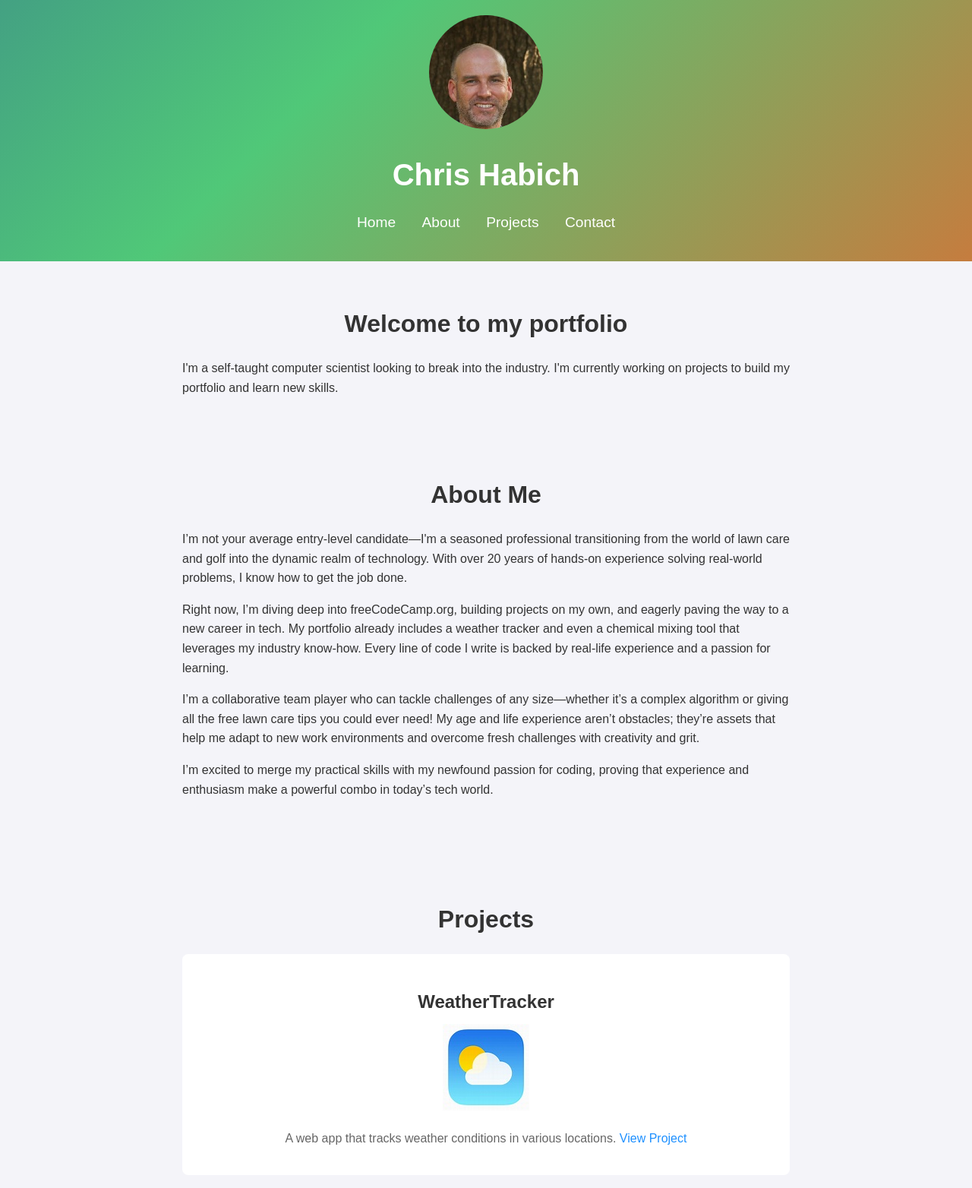
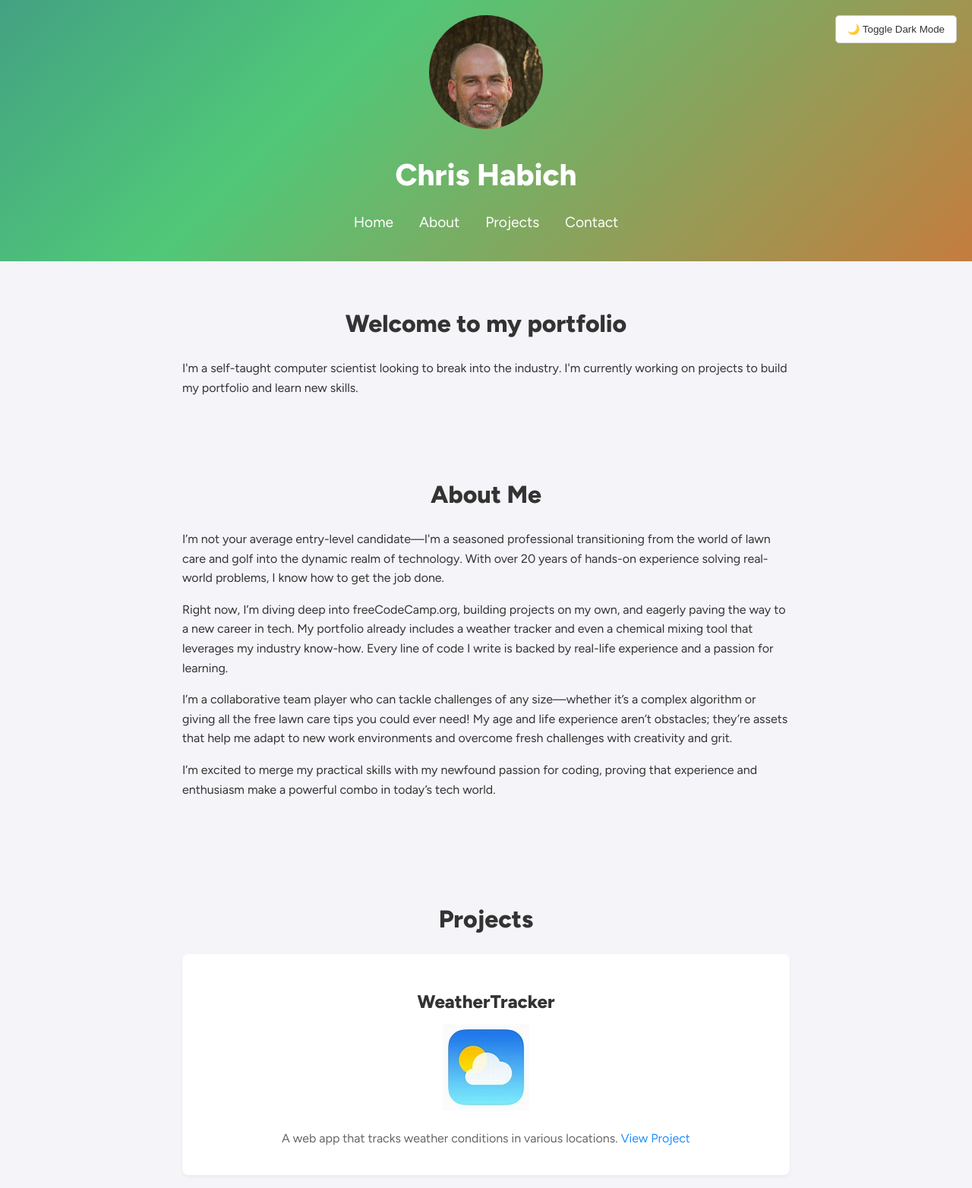
Before and after one commit to CS81Turf/portfolio, a plain HTML site: page index.html in a window 1280 px wide. Shown: the top 1564 px of the page at 76% size. Drawn offline with Linux system fonts and the light colour scheme.

Commit message:
Add files via upload
Added Dark Mode/ JS and updated font

```diff
--- a/index.html
+++ b/index.html
@@ -7,12 +7,15 @@
     <meta name="description" content="Chris Habich's portfolio showcasing projects and skills.">
     <title>Chris Habich - Portfolio</title>
     <link rel="stylesheet" href="styles.css">
+    <link href="https://fonts.googleapis.com/css2?family=Poppins:wght@400;600&display=swap" rel="stylesheet">
 </head>
 
 <body>
     <header>
         <img src="images/chris_headshot.jpg" alt="My image" class="header-img">
         <h1>Chris Habich</h1>
+        <button class="toggle-btn" onclick="toggleDarkMode()">🌙 Toggle Dark Mode</button>
+
         <nav>
             <ul>
                 <li><a href="#home">Home</a></li>
@@ -82,7 +85,8 @@
         </section>
 
         <section id="contact" class="centered-section">
-            <h2>Contact</h2>
+            <h2>Contact Me</h2>
+            <h4>Have a project in mind? Let's talk!</h4>
             <form id="contact-form" action="https://formsubmit.co/be4300bb1eed82e11b89dadf9f19fc78" method="POST">
                 <input type="hidden" name="_subject" value="New Portfolio Contact Request">
                 <input type="hidden" name="_captcha" value="false"> <!-- Optional to disable captcha -->
@@ -130,6 +134,24 @@
                 })
                 .catch(error => console.error('Error:', error));
         });
+
+        function toggleDarkMode() {
+            document.body.classList.toggle('dark-mode');
+
+            // Optionally store preference
+            if (document.body.classList.contains('dark-mode')) {
+                localStorage.setItem('theme', 'dark');
+            } else {
+                localStorage.setItem('theme', 'light');
+            }
+        }
+
+        // Load saved theme on page load
+        document.addEventListener('DOMContentLoaded', () => {
+            if (localStorage.getItem('theme') === 'dark') {
+                document.body.classList.add('dark-mode');
+            }
+        });
     </script>
 
 </body>
--- a/styles.css
+++ b/styles.css
@@ -1,13 +1,32 @@
-/* General Styles */
+/* Google Font */
+@import url('https://fonts.googleapis.com/css2?family=Figtree:wght@400;600;800&display=swap');
+
+/* Base Styles */
 body {
-    font-family: 'Poppins', sans-serif;
+    font-family: 'Figtree', sans-serif;
     line-height: 1.6;
     margin: 0;
     padding: 0;
-    background-color: #f4f4f9;
-    color: #333;
+    background-color: var(--bg);
+    color: var(--text);
+    transition: background-color 0.3s, color 0.3s;
 }
 
+:root {
+    --bg: #f4f4f9;
+    --text: #333;
+    --card: #fff;
+    --accent: #1e90ff;
+}
+
+body.dark-mode {
+    --bg: #121212;
+    --text: #f4f4f9;
+    --card: #1e1e1e;
+    --accent: #80d0ff;
+}
+
+/* Header */
 header {
     background: linear-gradient(135deg, #1e3c72, #2a5298, #50c878, #ff5722);
     background-size: 300% 300%;
@@ -50,6 +69,7 @@ nav ul li a:hover {
     text-decoration: underline;
 }
 
+/* Sections */
 section {
     padding: 30px 20px;
     max-width: 800px;
@@ -60,7 +80,7 @@ h2 {
     font-size: 2em;
     margin-bottom: 20px;
     text-align: center;
-    color: #333;
+    color: var(--text);
 }
 
 #projects {
@@ -69,31 +89,20 @@ h2 {
     margin: 0 auto;
 }
 
-#projects h2 {
-    font-size: 2em;
-    margin-bottom: 20px;
-    text-align: center;
-    color: #333;
-}
-
 .project {
     transition: transform 0.3s ease;
-    background-color: #fff;
+    background-color: var(--card);
     padding: 20px;
     margin-bottom: 20px;
     border-radius: 8px;
     text-align: center;
+    box-shadow: 0 2px 4px rgba(0, 0, 0, 0.05);
 }
 
 .project h3 {
     margin-bottom: 10px;
     font-size: 1.5em;
-    color: #333;
-}
-
-.project p {
-    font-size: 1em;
-    color: #666;
+    color: var(--text);
 }
 
 .project p {
@@ -102,7 +111,7 @@ h2 {
 }
 
 .project a {
-    color: #1e90ff;
+    color: var(--accent);
     text-decoration: none;
 }
 
@@ -125,7 +134,7 @@ form {
     gap: 15px;
     width: 100%;
     max-width: 500px;
-    background-color: #fff;
+    background-color: var(--card);
     padding: 20px;
     border-radius: 8px;
     box-shadow: 0 2px 4px rgba(0, 0, 0, 0.1);
@@ -134,7 +143,7 @@ form {
 
 form label {
     font-size: 1em;
-    color: #333;
+    color: var(--text);
     align-self: flex-start;
 }
 
@@ -172,19 +181,36 @@ footer {
     color: #fff;
     text-align: center;
     padding: 20px 0;
-    position: fixed;
+    position: relative;
     width: 100%;
-    bottom: 0;
-    position: relative;
 }
 
 footer p {
     margin: 0;
     font-size: 1em;
 }
-/* Add this animation to styles.css */
+
 @keyframes gradientShift {
     0% { background-position: 0% 50%; }
     50% { background-position: 100% 50%; }
     100% { background-position: 0% 50%; }
-  }
+}
+
+/* Dark mode toggle button */
+.toggle-btn {
+    position: fixed;
+    top: 20px;
+    right: 20px;
+    background-color: var(--card);
+    border: 1px solid #ccc;
+    color: var(--text);
+    padding: 10px 15px;
+    border-radius: 5px;
+    cursor: pointer;
+    z-index: 1000;
+    transition: background-color 0.3s, color 0.3s;
+}
+
+.toggle-btn:hover {
+    background-color: #ddd;
+}
```
